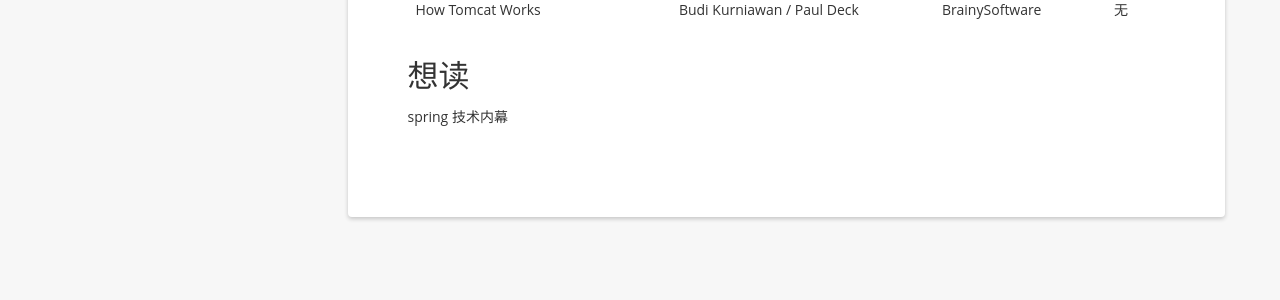
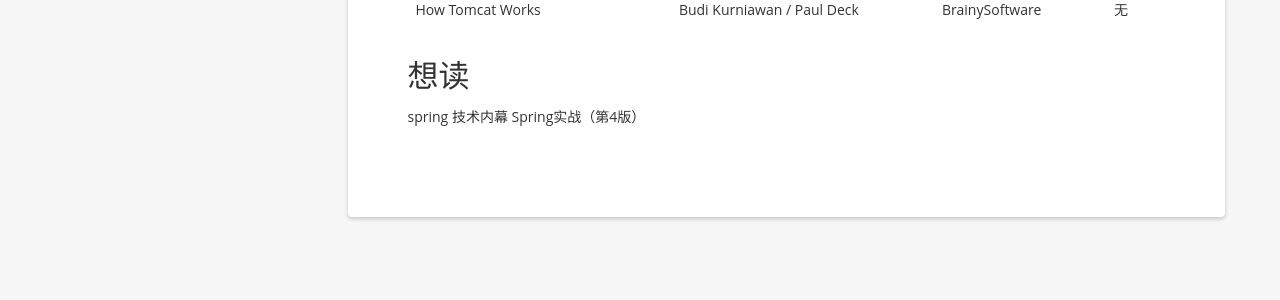
Before and after one commit to zhangfb95/zhangfb95.github.io.bak, a Jekyll site: the page built from books.md, in a window 1280 px wide and 1076 px high. Shown: the part 638-938 px from the top of the window. Built offline with Jekyll 4.4.1, drawn with Linux system fonts in a browser that asks for light colours; nearby versions of some CDN libraries; a script that is not in the unit is left out; comment, search, counter and statistics services are not loaded.

Commit message:
增加想读书籍

```diff
--- a/books.md
+++ b/books.md
@@ -23,3 +23,4 @@
 ## 想读
 
 spring 技术内幕
+Spring实战（第4版）
```
